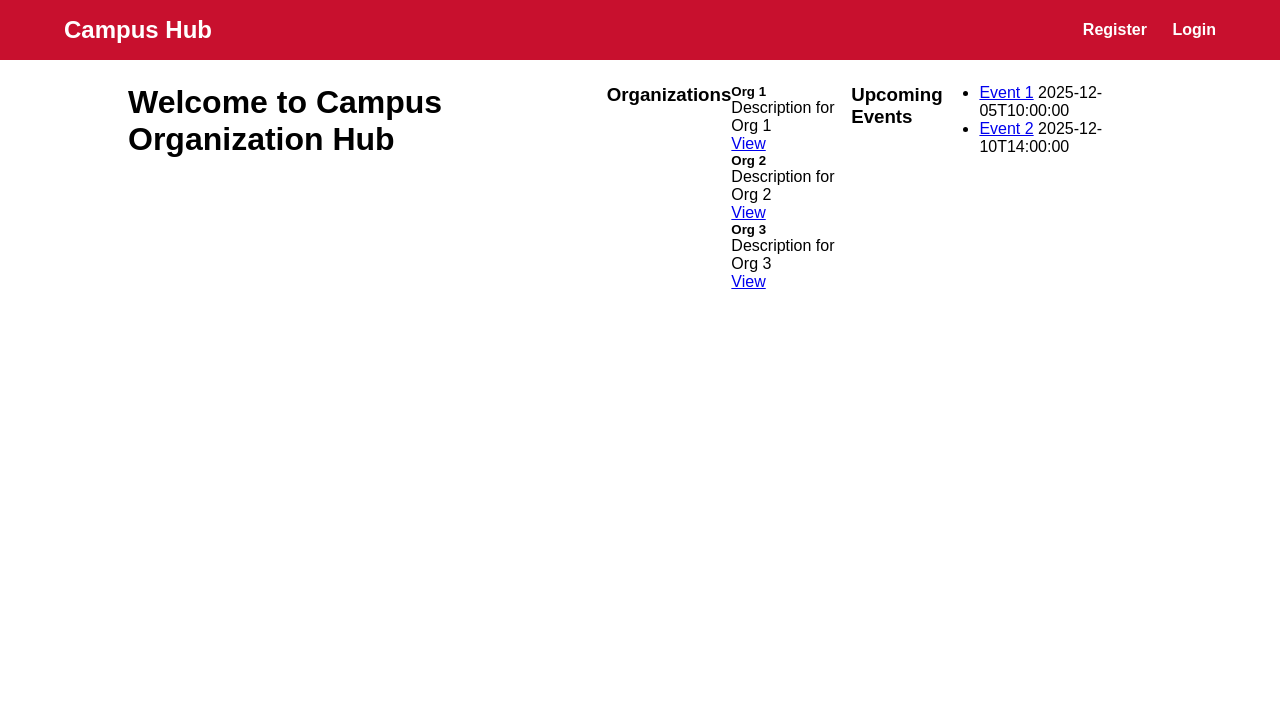
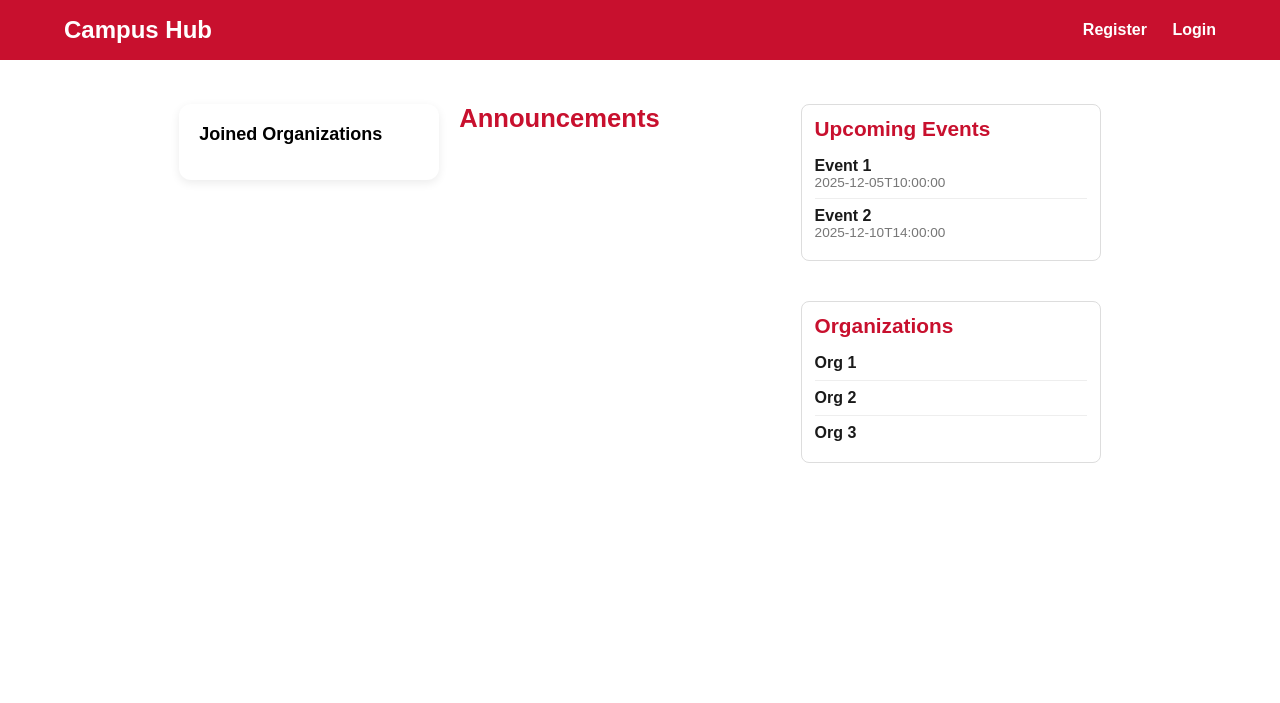
Before and after one commit to reth-ink/Campus-Organization-Hub, a Flask app: page / in a window 1280 px wide. Shown: the top 703 px of the page. Run offline with Flask 3, Linux system fonts and the light colour scheme.

Commit message:
Updated home page design

```diff
--- a/app/static/styles.css
+++ b/app/static/styles.css
@@ -232,3 +232,237 @@ body {
         border-radius: 3vw;
     }
 }
+
+/* -------------------------------------------------------------
+    HOME PAGE LAYOUT
+------------------------------------------------------------- */
+
+.home-layout {
+    display: grid;
+    grid-template-columns: 260px 1fr 300px;
+    gap: 20px;
+    width: 90%;
+    max-width: 1400px;
+    margin: 20px auto;
+}
+
+/* --------------------- LEFT SIDEBAR --------------------- */
+.left-sidebar {
+    background: #ffffff;
+    border-radius: 12px;
+    padding: 20px;
+    box-shadow: 0 3px 10px rgba(0,0,0,0.08);
+    height: fit-content;
+    transition: transform 0.2s, box-shadow 0.2s;
+}
+
+.left-sidebar:hover {
+    transform: translateY(-2px);
+    box-shadow: 0 6px 15px rgba(0,0,0,0.12);
+}
+
+.left-sidebar h3 {
+    font-size: 18px;
+    margin-bottom: 15px;
+    font-weight: 600;
+}
+
+.joined-orgs {
+    list-style: none;
+    padding: 0;
+    margin: 0;
+}
+
+.org-item {
+    padding: 10px 12px;
+    background: #f5f5f5;
+    border-radius: 8px;
+    margin-bottom: 10px;
+    font-size: 15px;
+    cursor: pointer;
+    transition: background 0.2s, transform 0.2s, box-shadow 0.2s;
+}
+
+.org-item:hover {
+    background: #e9e9e9;
+    transform: translateY(-2px);
+    box-shadow: 0 3px 8px rgba(0,0,0,0.08);
+}
+
+/* --------------------- MIDDLE COLUMN: ANNOUNCEMENTS --------------------- */
+.feed .section-title {
+    margin-bottom: 1.5vh;
+    font-size: 1.6rem;
+    font-weight: bold;
+    color: var(--primary-color);
+}
+
+.post-card {
+    background: #ffffff;
+    border-radius: 12px;
+    padding: 20px;
+    box-shadow: 0 3px 10px rgba(0,0,0,0.08);
+    display: flex;
+    flex-direction: column;
+    margin-bottom: 20px;
+    transition: transform 0.2s, box-shadow 0.2s;
+}
+
+.post-card:hover {
+    transform: translateY(-3px);
+    box-shadow: 0 6px 20px rgba(0,0,0,0.12);
+}
+
+.post-title {
+    margin: 0 0 10px;
+    font-size: 20px;
+    font-weight: 600;
+    transition: color 0.2s;
+}
+
+.post-title a {
+    text-decoration: none;
+    color: #1a1a1a;
+}
+
+.post-title a:hover {
+    color: var(--primary-color);
+    text-decoration: underline;
+}
+
+.post-body {
+    font-size: 15px;
+    color: #333;
+    margin-bottom: 15px;
+}
+
+.post-button {
+    align-self: flex-start;
+    padding: 0.7vh 1vw;
+    border-radius: 6px;
+    background: var(--primary-color);
+    color: white;
+    text-decoration: none;
+    font-weight: bold;
+    font-size: 0.9rem;
+    transition: filter 0.2s, transform 0.2s;
+}
+
+.post-button:hover {
+    filter: brightness(0.88);
+    transform: translateY(-2px);
+}
+
+/* --------------------- RIGHT SIDEBAR --------------------- */
+.sidebar {
+    display: flex;
+    flex-direction: column;
+    gap: 20px;
+    position: sticky;
+    top: 20px;
+}
+
+.sidebar-box {
+    background: #ffffff;
+    border: 1px solid #ddd;
+    border-radius: 8px;
+    padding: 1.5vh 1vw;
+    transition: transform 0.2s, box-shadow 0.2s;
+}
+
+.sidebar-box:hover {
+    transform: translateY(-2px);
+    box-shadow: 0 6px 15px rgba(0,0,0,0.1);
+}
+
+.sidebar-title {
+    font-size: 1.3rem;
+    font-weight: bold;
+    margin-bottom: 1vh;
+    color: var(--primary-color);
+}
+
+.event-item {
+    padding: 1vh 0;
+    border-bottom: 1px solid #eee;
+    transition: background 0.2s, transform 0.2s;
+}
+
+.event-item:last-child {
+    border-bottom: none;
+}
+
+.event-item:hover {
+    background: #f5f5f5;
+    transform: translateY(-1px);
+}
+
+.event-link {
+    text-decoration: none;
+    color: #1a1a1a;
+    font-weight: bold;
+}
+
+.event-link:hover {
+    color: var(--primary-color);
+    text-decoration: underline;
+}
+
+.event-time {
+    color: #777;
+    font-size: 0.85rem;
+}
+
+/* --------------------- RESPONSIVE --------------------- */
+@media (max-width: 1200px) {
+    .home-layout {
+        grid-template-columns: 200px 1fr 200px;
+    }
+}
+
+@media (max-width: 900px) {
+    .home-layout {
+        grid-template-columns: 1fr;
+    }
+
+    .sidebar,
+    .left-sidebar {
+        position: static;
+        margin-top: 2vh;
+    }
+}
+
+/* Flair / Badge */
+.post-flair {
+    display: inline-block;
+    background-color: #c8102e;
+    color: white;
+    font-size: 0.75rem;
+    font-weight: bold;
+    padding: 2px 6px;
+    border-radius: 4px;
+    margin-bottom: 8px;
+}
+
+/* Post metadata (timestamp) */
+.post-meta {
+    font-size: 0.8rem;
+    color: #777;
+    margin-bottom: 8px;
+}
+
+/* Hover effect already applied in previous CSS */
+.post-card:hover {
+    transform: translateY(-3px);
+    box-shadow: 0 6px 20px rgba(0,0,0,0.12);
+}
+
+/* Post title hover already included */
+.post-title a:hover {
+    color: var(--primary-color);
+}
+
+/* Optional: add subtle color for badges based on type */
+.post-flair.important { background-color: #e03a3e; }
+.post-flair.update { background-color: #1e88e5; }
+.post-flair.event { background-color: #43a047; }
--- a/app/templates/home.html
+++ b/app/templates/home.html
@@ -1,30 +1,76 @@
 {% extends 'base.html' %}
 
 {% block content %}
-<h1>Welcome to Campus Organization Hub</h1>
 
-<h3>Organizations</h3>
-<div class="row">
-    {% for org in orgs %}
-    <div class="col-md-4">
-        <div class="card mb-3">
-            <div class="card-body">
-                <h5 class="card-title">{{ org.name }}</h5>
-                <p class="card-text">{{ org.description }}</p>
-                <a href="{{ url_for('web.org_detail', org_id=org.id) }}" class="btn btn-primary">View</a>
-            </div>
+<div class="home-layout">
+
+    <!-- LEFT SIDEBAR: Joined Organizations -->
+    <aside class="left-sidebar">
+        <h3>Joined Organizations</h3>
+        <ul class="joined-orgs">
+            {% for org in joined_orgs %}
+            <li class="org-item">{{ org.name }}</li>
+            {% endfor %}
+        </ul>
+    </aside>
+
+    <!-- MIDDLE COLUMN: Announcements -->
+<main class="feed">
+    <h2 class="section-title">Announcements</h2>
+
+    {% for announcement in announcements %}
+    <div class="post-card">
+
+        <!-- Badge / Flair -->
+        {% if announcement.flair %}
+        <span class="post-flair">{{ announcement.flair }}</span>
+        {% endif %}
+
+        <h3 class="post-title">{{ announcement.title }}</h3>
+
+        <p class="post-body">{{ announcement.body }}</p>
+
+        <div class="post-meta">
+            <span class="post-time">{{ announcement.timestamp }}</span>
         </div>
+
+        {% if announcement.link %}
+        <a href="{{ announcement.link }}" class="post-button">View Details</a>
+        {% endif %}
     </div>
     {% endfor %}
+</main>
+
+    <!-- RIGHT SIDEBAR: Events + Organizations -->
+    <aside class="sidebar">
+
+        <!-- Events Panel -->
+        <div class="sidebar-box">
+            <h3 class="sidebar-title">Upcoming Events</h3>
+            {% for event in events %}
+            <div class="event-item">
+                <a class="event-link" href="{{ url_for('web.event_detail', event_id=event.id) }}">
+                    {{ event.title }}
+                </a>
+                <div class="event-time">{{ event.start_time }}</div>
+            </div>
+            {% endfor %}
+        </div>
+
+        <!-- Organizations Panel -->
+        <div class="sidebar-box" style="margin-top: 20px;">
+            <h3 class="sidebar-title">Organizations</h3>
+            {% for org in orgs %}
+            <div class="event-item">
+                <a class="event-link" href="{{ url_for('web.org_detail', org_id=org.id) }}">
+                    {{ org.name }}
+                </a>
+            </div>
+            {% endfor %}
+        </div>
+
+    </aside>
+
 </div>
 
-<h3>Upcoming Events</h3>
-<ul class="list-group">
-    {% for event in events %}
-    <li class="list-group-item">
-        <a href="{{ url_for('web.event_detail', event_id=event.id) }}">{{ event.title }}</a>
-        <span class="text-muted">{{ event.start_time }}</span>
-    </li>
-    {% endfor %}
-</ul>
 {% endblock %}
```
